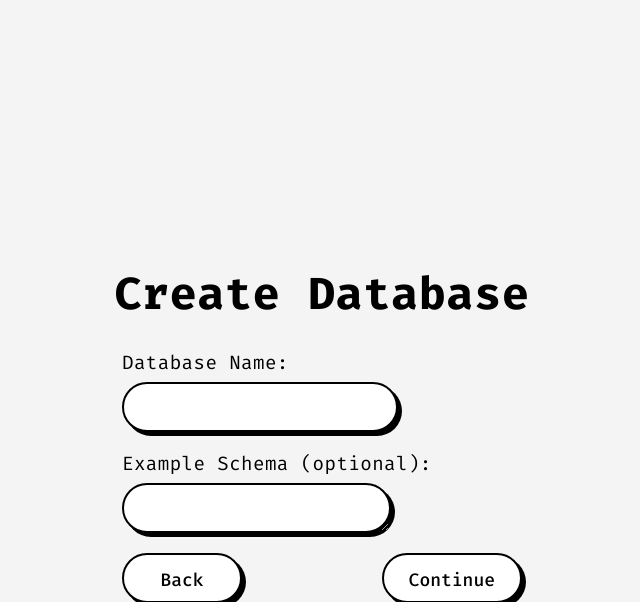
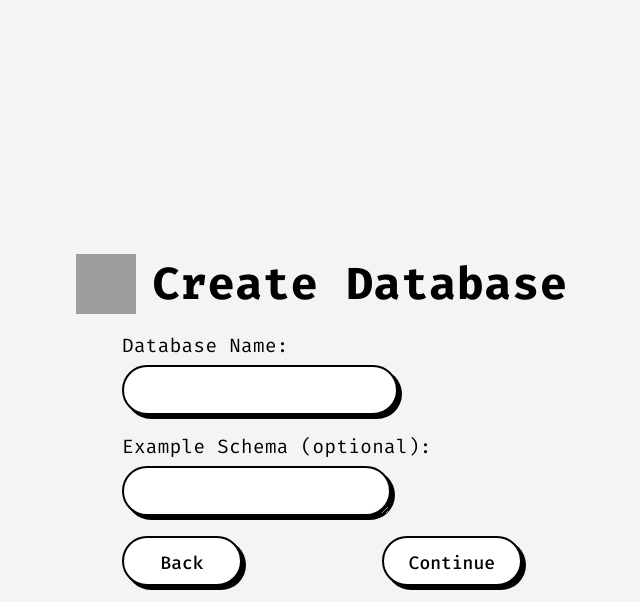
Before and after one commit to udaysinh-git/Chat2DB, a Flask app: template templates/create_database.html in a window 1280 px wide. Shown: the top 602 px of the page, without its empty margins (318-958 px from the left). Run offline with Flask 3, Linux system fonts and the light colour scheme; the template is opened without the code that fills it, so the values that code supplies are empty; grey boxes are pictures that could not be loaded.

Commit message:
Update version to 0.1.2; register main routes and enhance create database page layout

```diff
--- a/app.py
+++ b/app.py
@@ -12,7 +12,7 @@ from routes.view_databases import view_databases_bp
 from routes.create_database import create_database_bp
 from routes.schema import schema_bp
 from routes.current_chat import current_chat_bp
-from routes.main_routes import main_bp  # added import
+from routes.main_routes import main_bp
 
 app.register_blueprint(login_bp)
 app.register_blueprint(dashboard_bp)
@@ -20,7 +20,7 @@ app.register_blueprint(view_databases_bp)
 app.register_blueprint(create_database_bp)
 app.register_blueprint(schema_bp)
 app.register_blueprint(current_chat_bp)
-app.register_blueprint(main_bp)  # register main routes
+app.register_blueprint(main_bp)
 
 if __name__ == '__main__':
     app.run(debug=True)
--- a/pyproject.toml
+++ b/pyproject.toml
@@ -1,6 +1,6 @@
 [project]
 name = "chat2db"
-version = "0.1.0"
+version = "0.1.2"
 description = "Gossip with your database instead of writing cryptic SQL. It's less judgmental about your queries, probably. Tell your data what you want!"
 readme = "README.md"
 requires-python = ">=3.12"
--- a/templates/create_database.html
+++ b/templates/create_database.html
@@ -8,7 +8,14 @@
     <div class="center-container" id="container">
         <!-- Added a card container for better layout -->
         <div class="card">
-            <h1>Create Database</h1>
+            <!-- Flex container for animation and heading -->
+            <div style="display: flex; align-items: center; gap: 16px; margin-bottom: 20px;">
+                <iframe src="https://lottie.host/embed/0bce3c86-6827-41cd-98fb-371456710908/ucwyPPygVE.lottie"
+                        style="width: 60px; height: 60px; border: none; background: transparent;"
+                        allowfullscreen
+                        aria-label="Create Database Animation"></iframe>
+                <h1 style="margin: 0;">Create Database</h1>
+            </div>
             <form method="POST" hx-post="{{ url_for('create_database.create_database') }}" hx-target="#container">
                 <!-- Add inline margin-bottom for extra spacing -->
                 <div class="form-group" style="margin-bottom:20px;">
```
Also changed, not shown: 1 other file.
